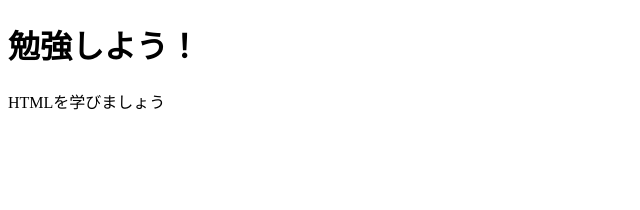
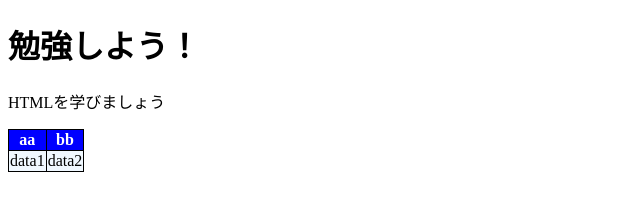
Before and after one commit to shintan/vue-sample, a plain HTML site: page public/index.html in a window 1280 px wide. Shown: the whole page, without its empty margins (0-640 px from the left). Drawn offline with Linux system fonts and the light colour scheme.

Commit message:
テーブル追加

```diff
--- a/public/index.html
+++ b/public/index.html
@@ -8,5 +8,37 @@
   <!-- revertお試し -->
   <h1>勉強しよう！</h1>
   <p>HTMLを学びましょう</p>
+  <div>
+    <table class="main_table">
+      <tr>
+        <th>aa</th>
+        <th>bb</th>
+      </tr>
+      <tr>
+        <td>data1</td>
+        <td>data2</td>
+      </tr>
+    </table>
+  </div>
 </body>
 </html>
+
+<style>
+  .main_table {
+    /* border: solid 1px; */
+    border-collapse:  collapse;
+  }
+
+  .main_table th,td {
+    border: solid 1px;
+  }
+  .main_table th {
+    background-color:blue;
+    color: #fff;
+    border-color: #000;
+  }
+
+  .main_table td {
+    background-color:aliceblue;
+  }
+</style>
```
